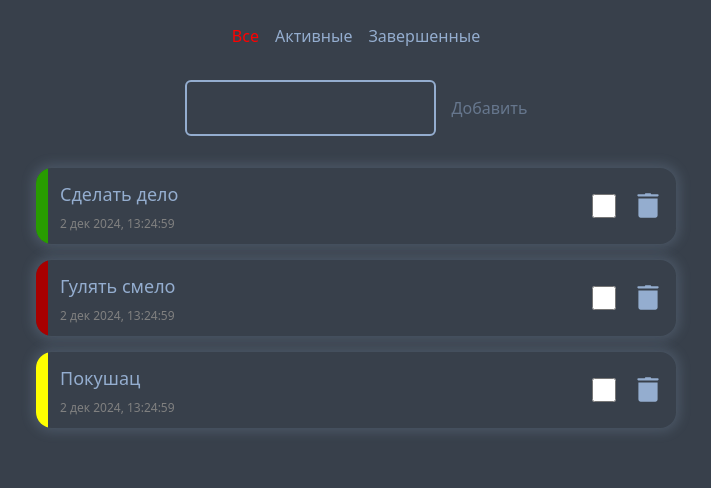
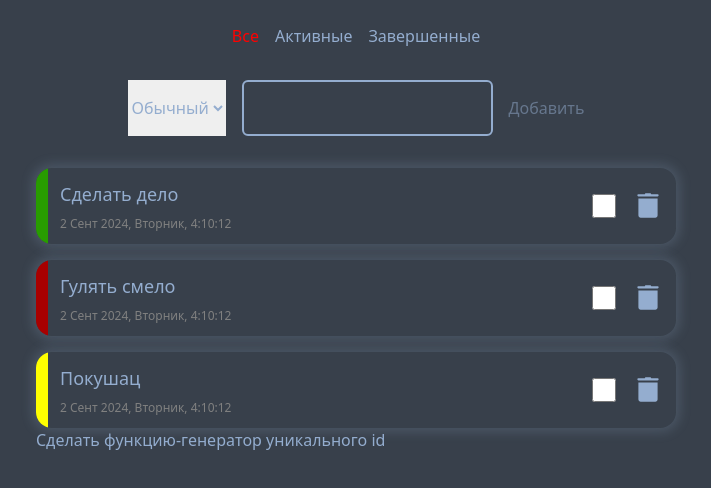
Before and after one commit to NikulinAlexey/to-do-list, a React (Vite) app: page / in a window 1280 px wide. Shown: the top 488 px of the page, without its empty margins (284-995 px from the left). Built offline with nearby package versions, Linux system fonts and the light colour scheme.

Commit message:
добавляет удаление и добавление таски без фильтрации

```diff
--- a/src/components/AddForm.tsx
+++ b/src/components/AddForm.tsx
@@ -1,33 +1,67 @@
 "use client";
 
 import { cn } from "../libs/utils";
+import { useState } from "react";
+
+import useGetTime from "../hooks/useGetTime";
 
 import Input from "./Input";
-import { FormEvent, useEffect, useState } from "react";
 
 interface AddFormProps {
   className?: string;
-  addTask: () => void;
+  addTask: (newTask) => void;
+  tasks: {
+    priority: string;
+    text: string;
+    id: number;
+    finished: boolean;
+    crearedAt: {
+      minutes: number;
+      hours: number;
+      seconds: number;
+      dayOfWeek: string;
+      month: string;
+      year: number;
+      dayOfMonth: number;
+    };
+  }[];
 }
 
-function AddForm({ className, addTask }: AddFormProps) {
+function AddForm({ className, addTask, tasks }: AddFormProps) {
+  const createdAt = useGetTime();
   const [taskValue, setTaskValue] = useState<string>("");
+  const [priority, setPriority] = useState("normal");
 
   function handleAddTask(e: Event) {
-    alert("Task added");
-    addTask();
+    e.preventDefault();
+
+    addTask({
+      text: taskValue,
+      id: tasks?.length + 1,
+      priority,
+      finished: false,
+      createdAt,
+    });
+
     setTaskValue("");
+    // e.target.reset();
   }
 
-  useEffect(() => {
-    console.log(taskValue);
-  }, [taskValue]);
   return (
     <form
       className={cn("flex mb-8 justify-center gap-x-4", className)}
-      onSubmit={(e: FormEvent) => handleAddTask(e)}
+      onSubmit={(e: never) => handleAddTask(e)}
     >
-      {/* <Input /> */}
+      <select
+        name="priority"
+        id="priority-select"
+        value={priority}
+        onChange={(e) => setPriority(e.target.value)}
+      >
+        <option value="normal">Обычный</option>
+        <option value="medium">Средний</option>
+        <option value="high">Высокий</option>
+      </select>
       <Input value={taskValue} handleChange={setTaskValue} />
       <button
         disabled={taskValue?.length === 0}
--- a/src/components/App.tsx
+++ b/src/components/App.tsx
@@ -1,38 +1,73 @@
+import { useEffect, useState } from "react";
 import AddForm from "./AddForm";
 import Filter from "./Filter";
 import TaskList from "./TaskList";
 
-const tasks = [
+
+
+function App() {
+  const [tasks, setTasks] = useState([
     {
       text: "Сделать дело",
       id: 0,
       priority: "normal",
+      finished: true,
+      createdAt: {
+        minutes: 10,
+        hours: 4,
+        seconds: 12,
+        dayOfWeek: "Вторник",
+        month: "Сент",
+        year: 2024,
+        dayOfMonth: 2,
+      },
     },
     {
       text: "Гулять смело",
       id: 1,
       priority: "high",
+      finished: true,
+      createdAt: {
+        minutes: 10,
+        hours: 4,
+        seconds: 12,
+        dayOfWeek: "Вторник",
+        month: "Сент",
+        year: 2024,
+        dayOfMonth: 2,
+      },
     },
     {
       text: "Покушац",
       id: 2,
       priority: "medium",
+      finished: false,
+      createdAt: {
+        minutes: 10,
+        hours: 4,
+        seconds: 12,
+        dayOfWeek: "Вторник",
+        month: "Сент",
+        year: 2024,
+        dayOfMonth: 2,
       },
-];
+    },
+  ]);
 
-function App() {
-  function addTask(e: Event) {
-    e.preventDefault();
-    alert("Task added");
+  function addTask(newTask) {
+    console.log(newTask, "added")
+    setTasks(tasks.concat([newTask]));
   }
   function deleteTask(id: number) {
-    alert(`Task ${id} deleted`);
+    setTasks(tasks.filter((task => task.id !== id)))
   }
+
   return (
     <div className="h-full w-[50%] mx-auto mt-6">
       <Filter />
       <AddForm addTask={addTask} />
       <TaskList tasks={tasks} deleteTask={deleteTask} />
+      <span>Сделать функцию-генератор уникального id</span>
     </div>
   );
 }
--- a/src/components/Input.tsx
+++ b/src/components/Input.tsx
@@ -19,6 +19,7 @@ function Input({ className, type, value, handleChange }: InputProps) {
       )}
     >
       <input
+        required
         onChange={(e) => handleChange(e.target.value)}
         value={value}
         type={type || "text"}
--- a/src/components/PriorityMark.tsx
+++ b/src/components/PriorityMark.tsx
@@ -6,7 +6,6 @@ interface PriorityMarkProps {
 }
 
 function PriorityMark({ priority, className }: PriorityMarkProps) {
-  console.log(priority);
 
   return (
     <div
--- a/src/components/Task.tsx
+++ b/src/components/Task.tsx
@@ -6,6 +6,16 @@ interface TaskProps {
     priority: string;
     text: string;
     id: number;
+    finished: boolean;
+    createdAt: {
+      minutes: number;
+      hours: number;
+      seconds: number;
+      dayOfWeek: string;
+      month: string;
+      year: number;
+      dayOfMonth: number;
+    };
   };
   deleteTask: (id: number) => void;
 }
@@ -13,7 +23,8 @@ function Task({ task, deleteTask }: TaskProps) {
   // const time = useGetTime();
   // const { dayOfMonth, monthOfYear } = time;
 
-  const { text, priority, id } = task;
+  const { text, priority, id, createdAt } = task;
+  const { minutes, hours, seconds, dayOfWeek, month, year, dayOfMonth } = createdAt;
 
   return (
     <div className="relative rounded-2xl shadow-primary overflow-hidden ">
@@ -21,7 +32,9 @@ function Task({ task, deleteTask }: TaskProps) {
       <div className="flex justify-between items-center pl-6 py-3 pr-3">
         <div className="flex flex-col gap-y-2 grow">
           <div className="text-lg">{text}</div>
-          <div className="text-xs text-[gray]">2 дек 2024, 13:24:59</div>
+          <div className="text-xs text-[gray]">
+            {`${dayOfMonth} ${month} ${year}, ${dayOfWeek}, ${hours}:${minutes}:${seconds}`}
+          </div>
         </div>
         <div className="flex gap-4 items-center ml-4">
           <input type="checkbox" className="h-6 w-6" />
--- a/src/hooks/useGetTime.tsx
+++ b/src/hooks/useGetTime.tsx
@@ -1,20 +1,46 @@
 // import { useState } from "react";
+const daysOfWeek = {
+  0: "Вс",
+  1: "Пн",
+  2: "Вт",
+  3: "Ср",
+  4: "Чт",
+  5: "Пт",
+  6: "Сб",
+};
+const monthList = {
+  0: "Янв",
+  1: "Фев",
+  2: "Март",
+  3: "Апр",
+  4: "Май",
+  5: "Июн",
+  6: "Июл",
+  7: "Авг",
+  8: "Сен",
+  9: "Окт",
+  10: "Ноя",
+  11: "Дек",
+};
+export default function useGetTime() {
+  const date = new Date();
 
-export default function useGetTime() {
-  // const [currentTime, setCurrentTime] = useState({
-  //   hours: 10,
-  //   minutes: 23,
-  //   dayOfWeek: 0,
-  //   dayOfMonth: 18,
-  //   monthOfYear: 4,
-  // });
-  const currentTime = {
-    hours: 10,
-    minutes: 23,
-    dayOfWeek: 0,
-    dayOfMonth: 18,
-    monthOfYear: 4,
+  const seconds = date.getSeconds();
+  const minutes = date.getMinutes();
+  const hours = date.getHours();
+  const dayOfWeek = daysOfWeek[date.getDay()];
+  const month = monthList[date.getMonth()];
+  const year = date.getFullYear();
+  const dayOfMonth = date.getDate();
+
+
+  return {
+    minutes,
+    hours,
+    seconds,
+    dayOfWeek,
+    month,
+    year,
+    dayOfMonth,
   };
-
-  return currentTime;
 }
```
Lines whose indentation alone changed are shown as unchanged.
